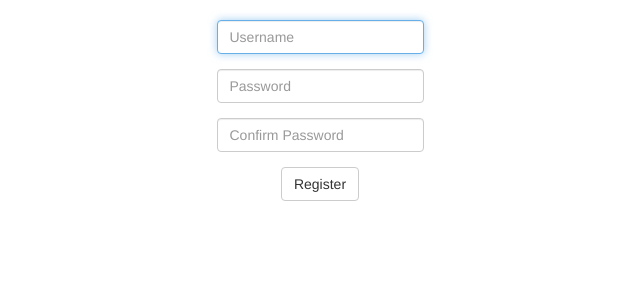
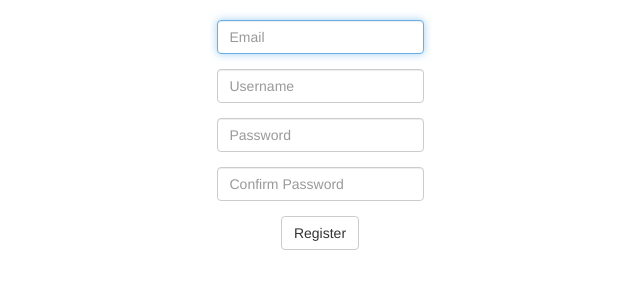
Before and after one commit to jwq1/CS50x_jwq1, a Flask app: template final-project/templates/register.html in a window 1280 px wide. Shown: the part 52-352 px from the top of the page, without its empty margins (320-960 px from the left). Run offline with Flask 2, Linux system fonts and the light colour scheme; the template is opened without the code that fills it, so the values that code supplies are empty; some libraries are stand-ins or nearby versions.

Commit message:
Register user

```diff
--- a/final-project/application.py
+++ b/final-project/application.py
@@ -34,6 +34,9 @@ Session(app)
 # configure CS50 Library to use SQLite database
 db = SQL("sqlite:///final.db")
 
+# users table
+# CREATE TABLE users (id INTEGER PRIMARY KEY NOT NULL, username TEXT UNIQUE NOT NULL, email TEXT UNIQUE NOT NULL, hash TEXT NOT NULL, first TEXT, last TEXT);
+
 @app.route("/")
 @login_required
 def index():
@@ -46,7 +49,6 @@ def index():
         raise RuntimeError("API_KEY not set")
     return render_template("index.html", key=os.environ.get("API_KEY"))
 
-# @app.route("/articles", methods=["GET", "POST"])
 
 @app.route("/login", methods=["GET", "POST"])
 def login():
@@ -170,8 +172,8 @@ def register():
 
         try:
             # create row in database for username
-            rows = db.execute("INSERT INTO 'users' ('id','username','hash') VALUES (NULL, :username, :password)", username=request.form.get("username"), password=pwd_context.hash(request.form.get("password")))
-            if rows== None:
+            rows = db.execute("INSERT INTO users (email, username, hash) VALUES (:email, :username, :password)", username=request.form.get("username"), password=pwd_context.hash(request.form.get("password")), email=request.form.get("email"))
+            if rows == None:
                 return apology("username already exists")
         except RuntimeError:
             # if error with db.execute, apologize to user
--- a/final-project/templates/register.html
+++ b/final-project/templates/register.html
@@ -9,6 +9,9 @@
 {% block main %}
     <form action="{{ url_for('register') }}" method="post">
         <fieldset>
+            <div class="form-group">
+                <input autocomplete="off" autofocus class="form-control" name="email" placeholder="Email" type="text"/>
+            </div>
             <div class="form-group">
                 <input autocomplete="off" autofocus class="form-control" name="username" placeholder="Username" type="text"/>
             </div>
```
Also changed, not shown: final-project/final.db.
